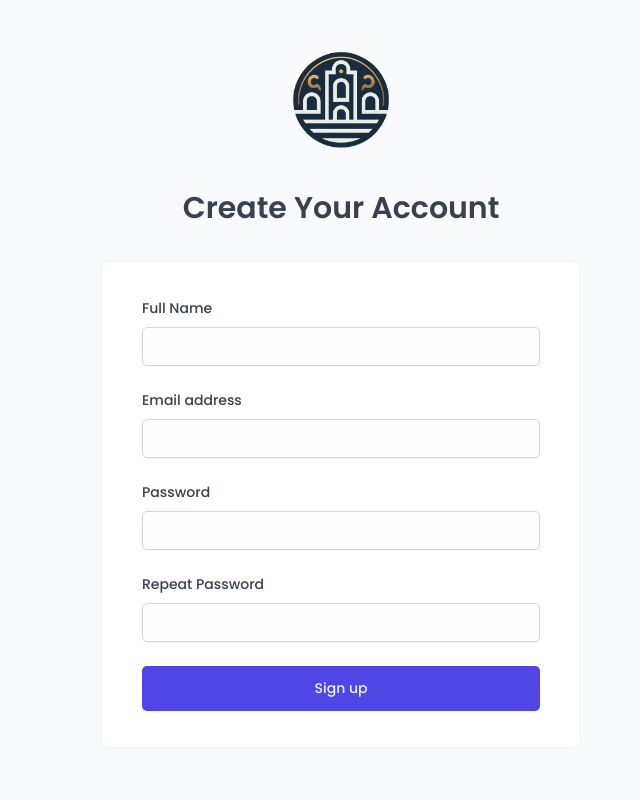
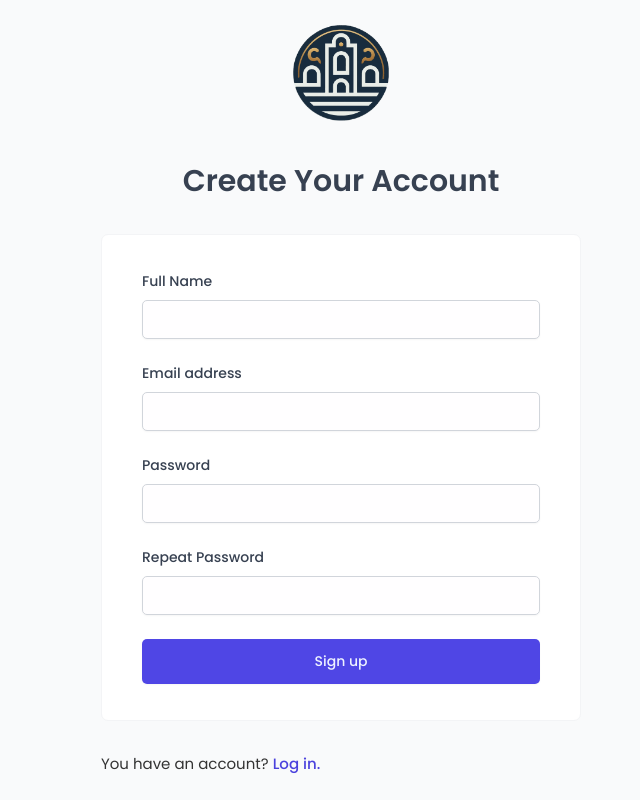
Before and after one commit to HamzaHamani/BookEase, a React (Vite) app: page /signup in a window 1280 px wide. Shown: the whole page, without its empty margins (299-939 px from the left). Built offline with nearby package versions, Linux system fonts and the light colour scheme; no server answers; a web font is replaced by a local one.

Commit message:
added navgate button in sing up page

```diff
--- a/src/pages/Signup.jsx
+++ b/src/pages/Signup.jsx
@@ -27,6 +27,19 @@ function Signup() {
       <Logo />
       <Heading as={"h4"}>Create Your Account</Heading>
       <SignForm />
+      <p style={{ fontSize: "1.5rem", color: "#333" }}>
+        You have an account?{" "}
+        <span
+          onClick={() => navigate("/login")}
+          style={{
+            color: "#4B42DD",
+            fontWeight: "500",
+            cursor: "pointer",
+          }}
+        >
+          Log in.
+        </span>
+      </p>
     </LoginLayout>
   );
 }
```
